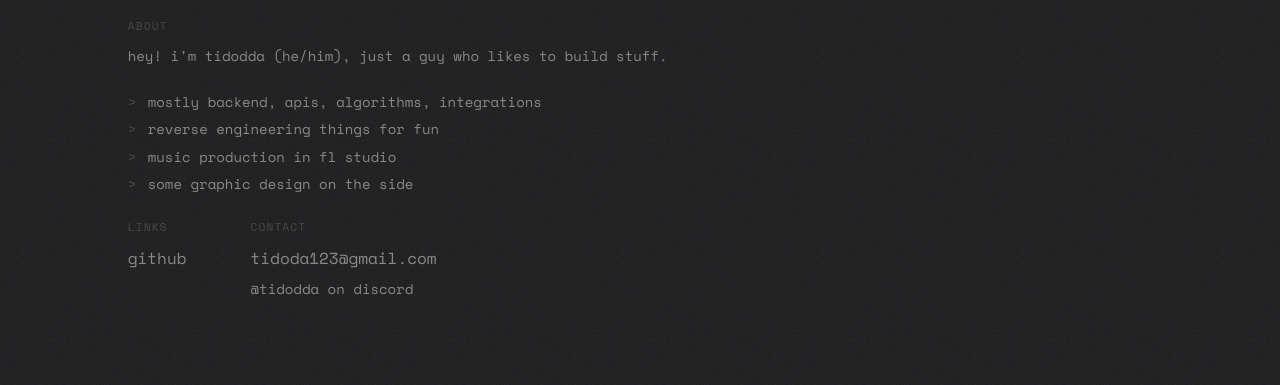
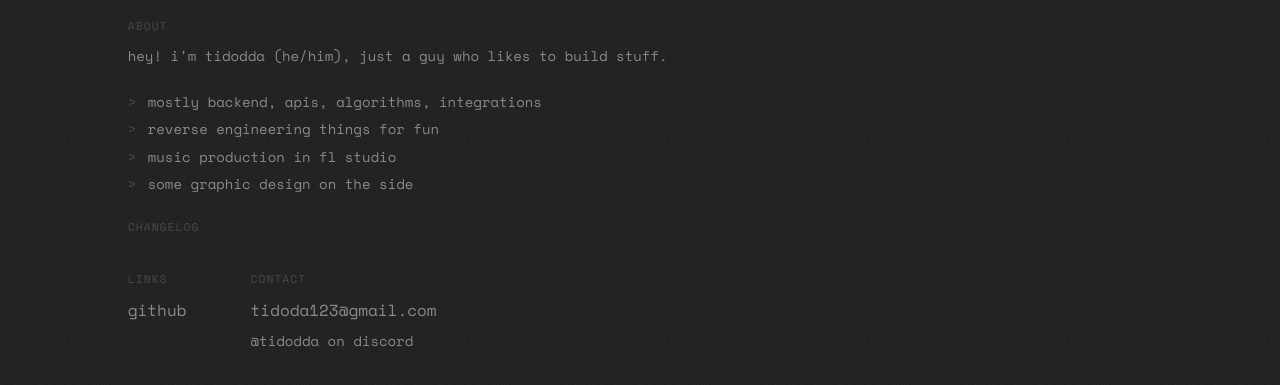
Before and after one commit to tidodda/tidodda, a plain HTML site: page index.html in a window 1280 px wide. Shown: the part 161-546 px from the top of the page. Drawn offline with nearby package versions, Linux system fonts and the light colour scheme.

Commit message:
add log in html

```diff
--- a/index.html
+++ b/index.html
@@ -25,6 +25,14 @@
       <li class="scramble" data-text="music production in fl studio">music production in fl studio</li>
       <li class="scramble" data-text="some graphic design on the side">some graphic design on the side</li>
     </ul>
+    </ul>
+    <div>
+      <p class="label scramble" data-text="changelog">changelog</p>
+      <div class="changelog-scroll">
+        <div id="changelog-entries"></div>
+      </div>
+    </div>
+    <div class="bottom-row">
     <div class="bottom-row">
       <div>
         <p class="label scramble" data-text="links">links</p>
```
